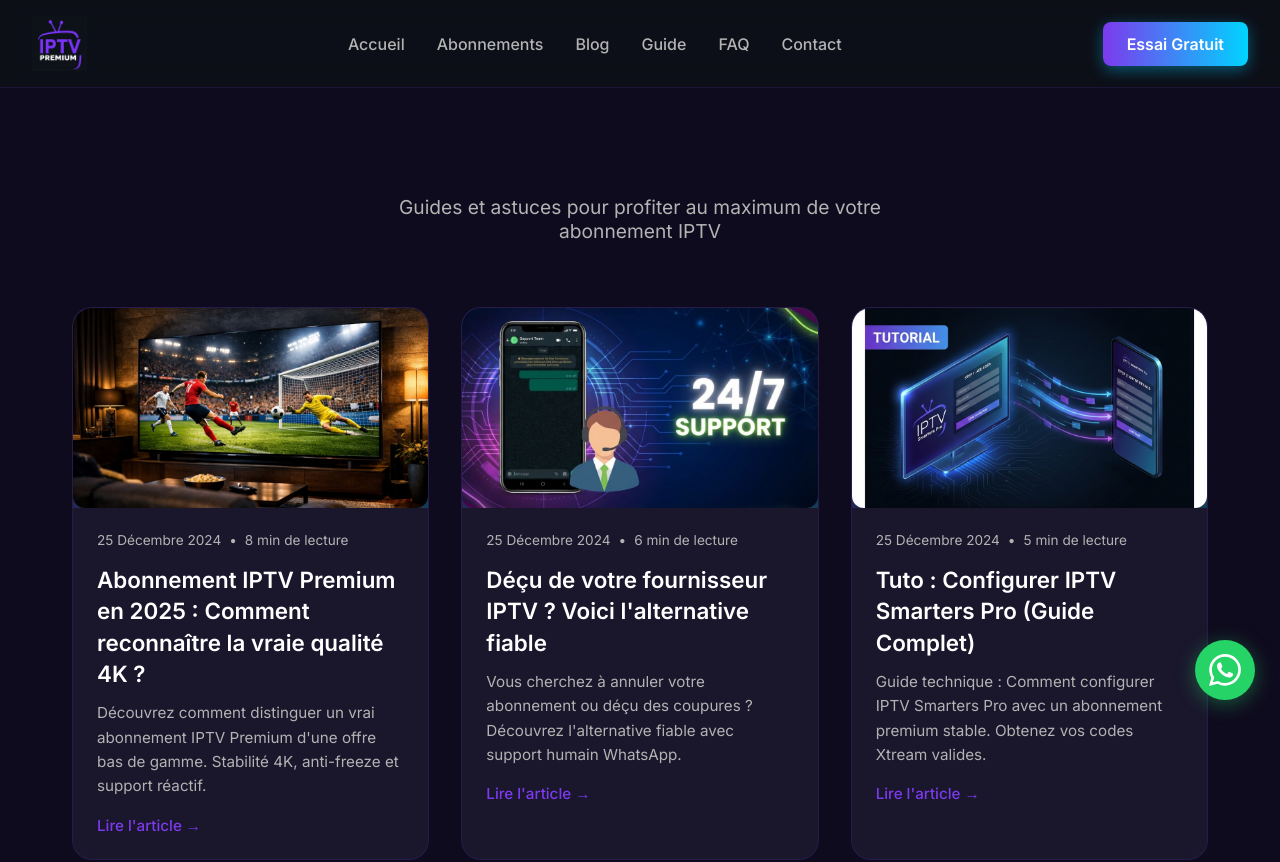
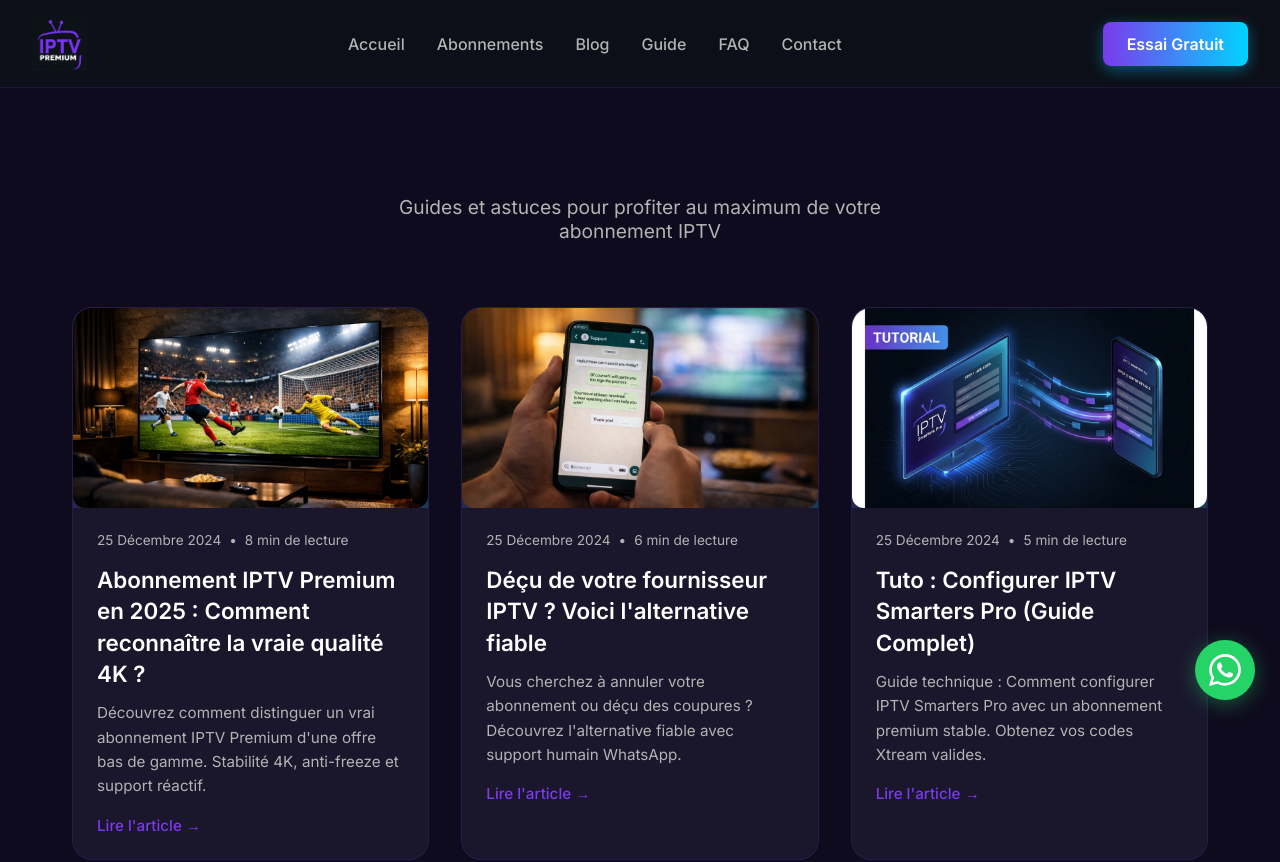
Before and after one commit to SmailNilson/iptv-platform, a Next.js app: page /blog in a window 1280 px wide. Shown: the top 862 px of the page. Built offline with nearby package versions, Linux system fonts and the light colour scheme.

Commit message:
Use custom WhatsApp support image for second blog article

```diff
--- a/src/app/blog/page.tsx
+++ b/src/app/blog/page.tsx
@@ -19,7 +19,7 @@ const articles = [
         excerpt: "Vous cherchez à annuler votre abonnement ou déçu des coupures ? Découvrez l'alternative fiable avec support humain WhatsApp.",
         date: "25 Décembre 2024",
         readTime: "6 min",
-        image: "/images/blog/support-whatsapp.png"
+        image: "/images/blog/support-whatsapp.jpg"
     },
     {
         id: "tuto-smarters-pro-iptv",
```
Also changed, not shown: public/images/blog/support-whatsapp.jpg (added).
